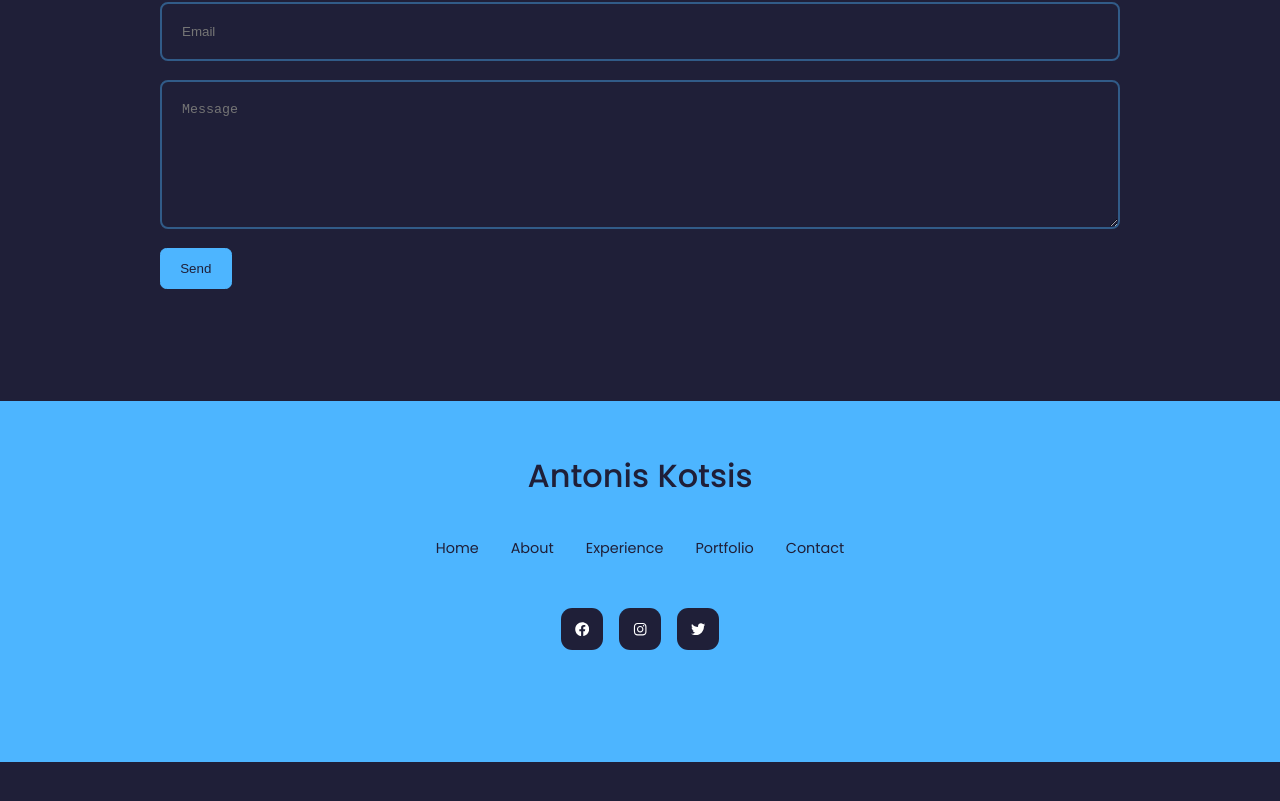
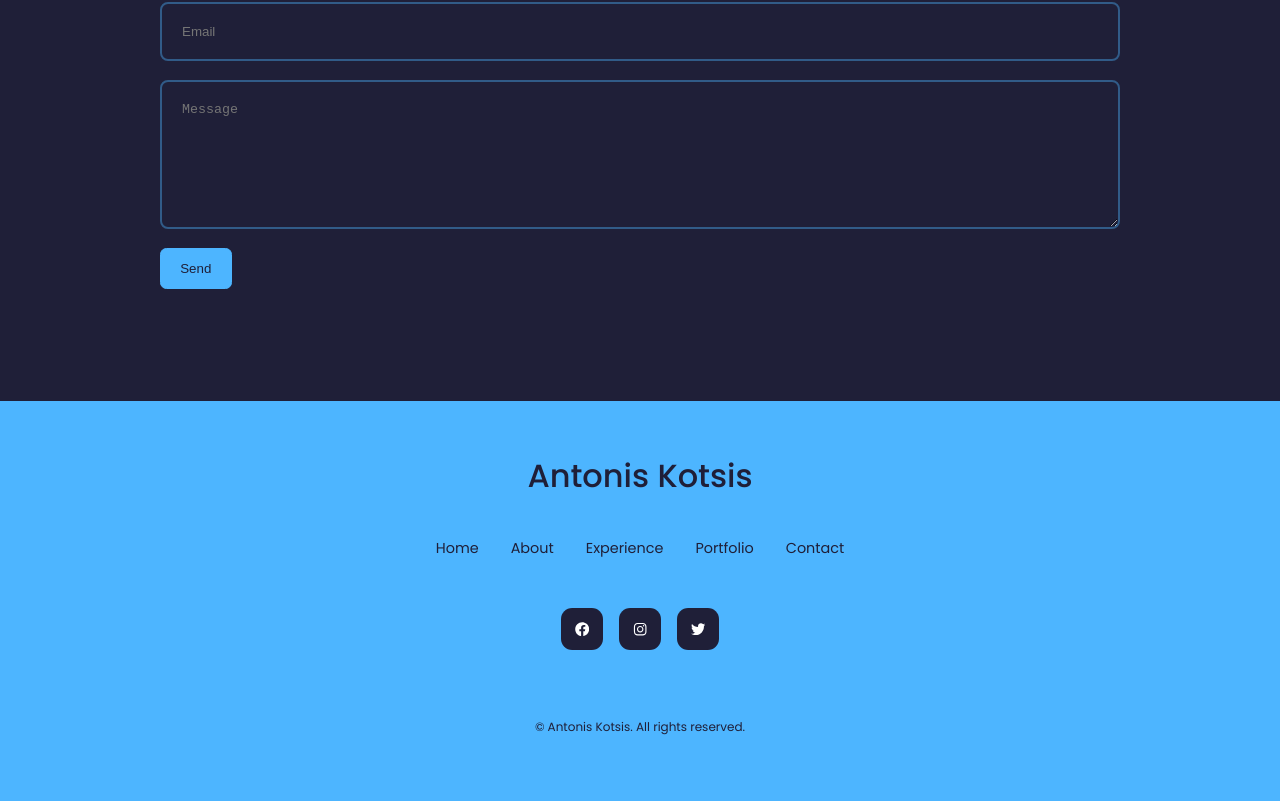
Before and after one commit to AntonisKotsis/myPortfolio, a React (Create React App) app: page / in a window 1280 px wide. Shown: the part 3918-4719 px from the top of the page. Before the commit the page ends 4680 px from the top, so only its background shows below. Built offline with nearby package versions, Linux system fonts and the light colour scheme.

Commit message:
Stage 11: Implemented Footer section

```diff
--- a/src/components/footer_component/Footer.jsx
+++ b/src/components/footer_component/Footer.jsx
@@ -21,6 +21,10 @@ const Footer = () => {
       <a href="https://instagram.com"><FaInstagram/></a>
       <a href="https://twitter.com"><FaTwitter/></a>
     </div>
+
+    <div className='footer_copyright'>
+<small> &copy; Antonis Kotsis. All rights reserved.</small>
+    </div>
    </footer>
   )
 }
```
